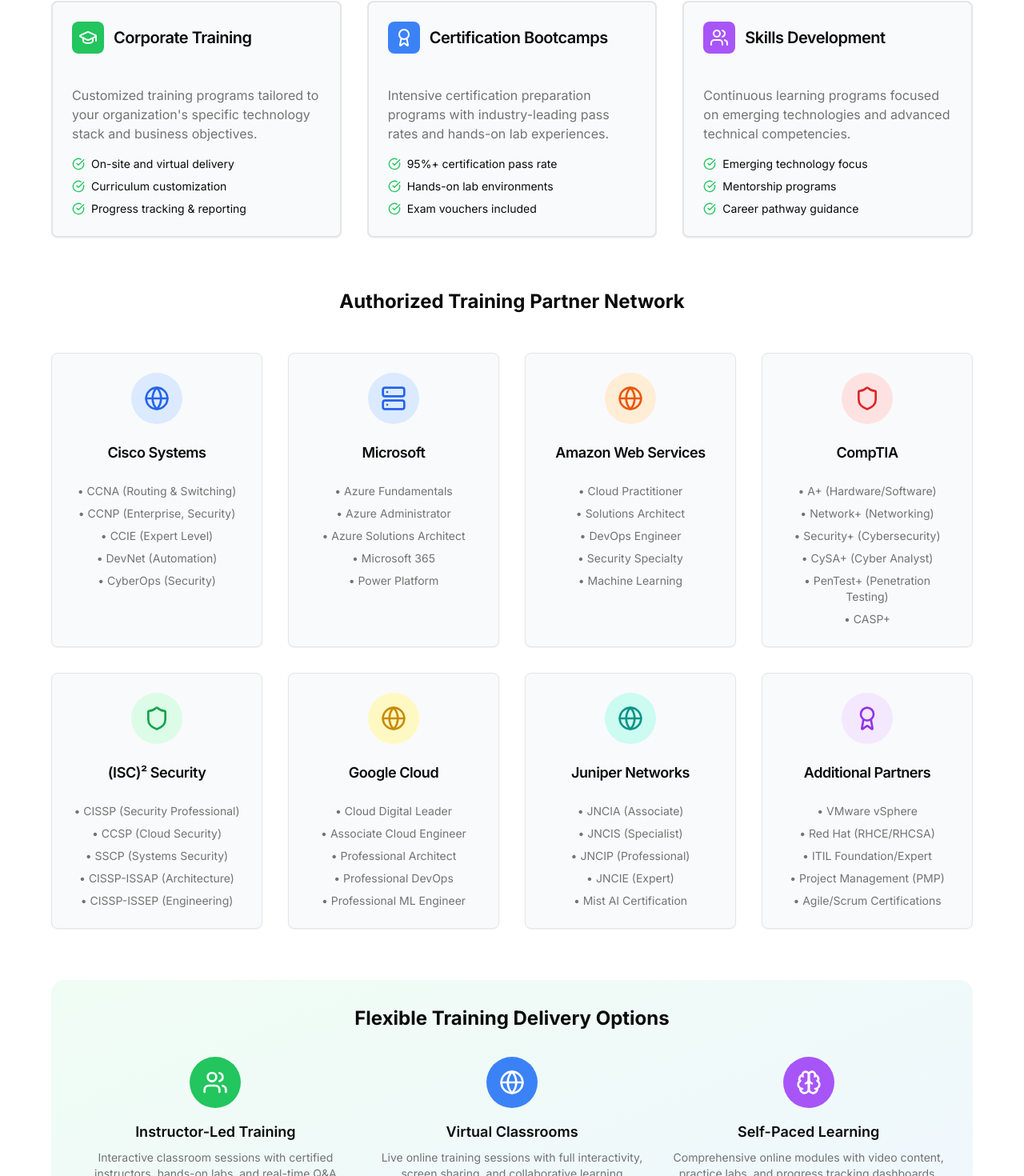
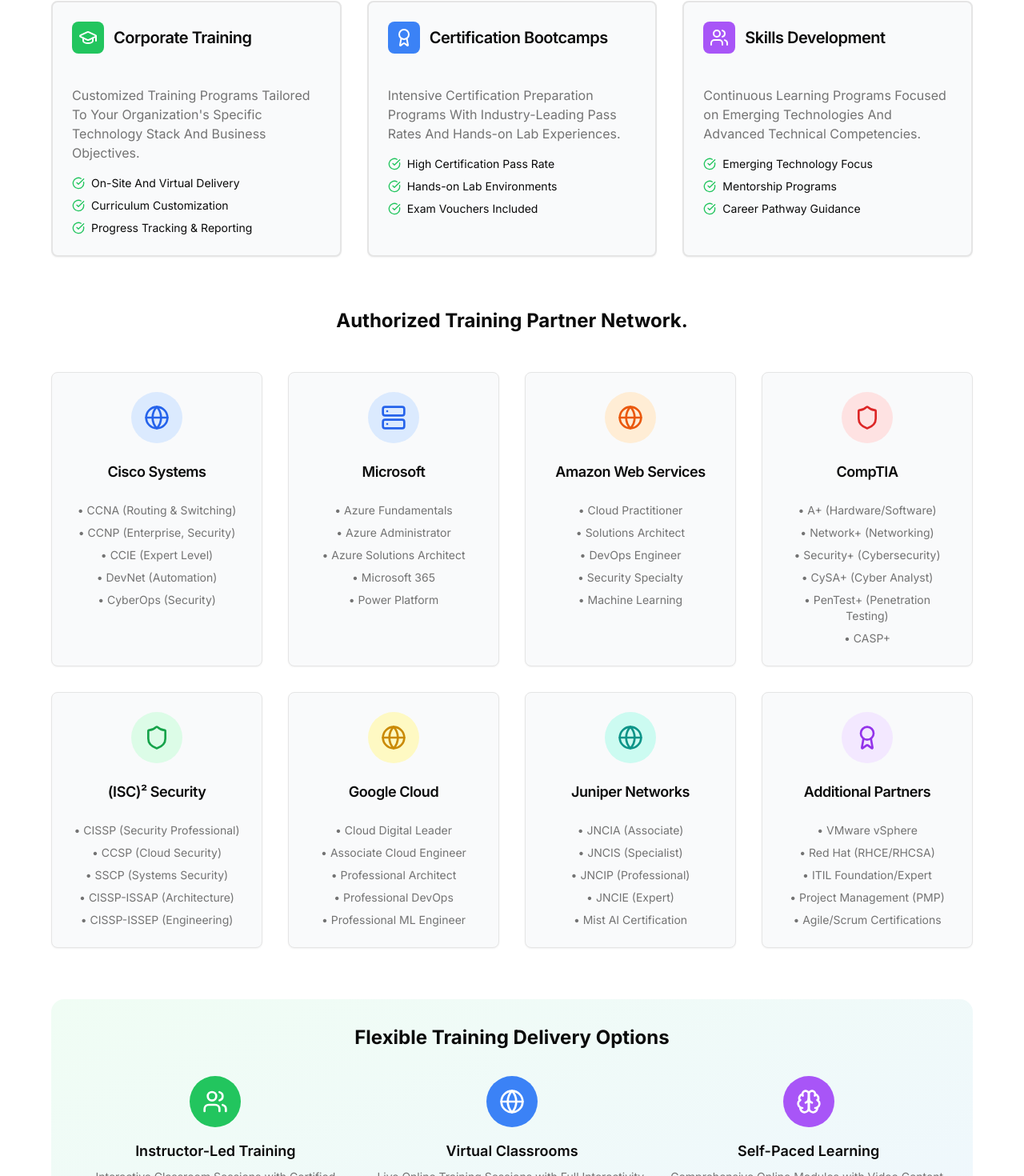
Before and after one commit to binaryballer33/mandy-tec, a Next.js app: page / in a window 1280 px wide. Shown: the part 3437-4907 px from the top of the page at 80% size. Built offline with nearby package versions, Linux system fonts and the light colour scheme.

Commit message:
finished updating website to reflect current up to date information

```diff
--- a/app/blocks/capabilities.tsx
+++ b/app/blocks/capabilities.tsx
@@ -5,26 +5,25 @@ import { Award, FileText, Shield, Users } from 'lucide-react'
 const capabilities = [
 	{
 		icon: Shield,
-		title: 'Security Clearance Ready',
+		title: 'Done Security Clearance Work',
 		description:
-			'Our team maintains active security clearances for classified projects',
+			'Our Team Has Done Security Clearance Work For The United States Air Force, Marines, Amazon Web Services And More.',
 	},
 	{
 		icon: Award,
 		title: 'Proven Track Record',
 		description:
-			'Successfully delivered 200+ government contracts across federal agencies',
+			'Team With Extensive Government and Enterprise Experience From The United States Air Force, Marines, Amazon Web Services And More.',
 	},
 	{
 		icon: FileText,
 		title: 'Compliance Expertise',
-		description:
-			'Deep knowledge of FAR, DFARS, and agency-specific requirements',
+		description: 'Knowledge Of FAR, DFARS, And Agency-Specific Requirements',
 	},
 	{
 		icon: Users,
 		title: 'Experienced Team',
-		description: 'Former government employees who understand agency needs',
+		description: 'Former Government Employees Who Understand Agency Needs',
 	},
 ]
 
@@ -37,8 +36,8 @@ export default function Capabilities() {
 						Why Government Agencies Choose Us
 					</h2>
 					<p className="mt-4 text-lg text-muted-foreground">
-						Our unique combination of technical expertise and government
-						experience
+						Our Unique Combination of Technical Expertise and Government
+						Experience
 					</p>
 				</div>
 
--- a/app/blocks/training-and-certs.tsx
+++ b/app/blocks/training-and-certs.tsx
@@ -17,6 +17,184 @@ import { Brain } from 'lucide-react'
 import { Button } from '@/components/ui/button'
 import { ArrowRight } from 'lucide-react'
 
+// Training overview data
+type TrainingProgram = {
+	id: string
+	title: string
+	description: string
+	icon: React.ElementType
+	iconColor: string
+	features: string[]
+}
+
+const trainingPrograms: TrainingProgram[] = [
+	{
+		id: 'corporate-training',
+		title: 'Corporate Training',
+		description:
+			"Customized Training Programs Tailored To Your Organization's Specific Technology Stack And Business Objectives.",
+		icon: GraduationCap,
+		iconColor: 'bg-green-500',
+		features: [
+			'On-Site And Virtual Delivery',
+			'Curriculum Customization',
+			'Progress Tracking & Reporting',
+		],
+	},
+	{
+		id: 'certification-bootcamps',
+		title: 'Certification Bootcamps',
+		description:
+			'Intensive Certification Preparation Programs With Industry-Leading Pass Rates And Hands-on Lab Experiences.',
+		icon: Award,
+		iconColor: 'bg-blue-500',
+		features: [
+			'High Certification Pass Rate',
+			'Hands-on Lab Environments',
+			'Exam Vouchers Included',
+		],
+	},
+	{
+		id: 'skills-development',
+		title: 'Skills Development',
+		description:
+			'Continuous Learning Programs Focused on Emerging Technologies And Advanced Technical Competencies.',
+		icon: Users,
+		iconColor: 'bg-purple-500',
+		features: [
+			'Emerging Technology Focus',
+			'Mentorship Programs',
+			'Career Pathway Guidance',
+		],
+	},
+]
+
+// Certification partners data
+type CertificationPartner = {
+	id: string
+	name: string
+	icon: React.ElementType
+	iconColor: string
+	iconBgColor: string
+	certifications: string[]
+}
+
+const certificationPartners: CertificationPartner[] = [
+	{
+		id: 'cisco',
+		name: 'Cisco Systems',
+		icon: Globe,
+		iconColor: 'text-blue-600',
+		iconBgColor: 'bg-blue-100 dark:bg-blue-900',
+		certifications: [
+			'CCNA (Routing & Switching)',
+			'CCNP (Enterprise, Security)',
+			'CCIE (Expert Level)',
+			'DevNet (Automation)',
+			'CyberOps (Security)',
+		],
+	},
+	{
+		id: 'microsoft',
+		name: 'Microsoft',
+		icon: Server,
+		iconColor: 'text-blue-600',
+		iconBgColor: 'bg-blue-100 dark:bg-blue-900',
+		certifications: [
+			'Azure Fundamentals',
+			'Azure Administrator',
+			'Azure Solutions Architect',
+			'Microsoft 365',
+			'Power Platform',
+		],
+	},
+	{
+		id: 'aws',
+		name: 'Amazon Web Services',
+		icon: Globe,
+		iconColor: 'text-orange-600',
+		iconBgColor: 'bg-orange-100 dark:bg-orange-900',
+		certifications: [
+			'Cloud Practitioner',
+			'Solutions Architect',
+			'DevOps Engineer',
+			'Security Specialty',
+			'Machine Learning',
+		],
+	},
+	{
+		id: 'comptia',
+		name: 'CompTIA',
+		icon: Shield,
+		iconColor: 'text-red-600',
+		iconBgColor: 'bg-red-100 dark:bg-red-900',
+		certifications: [
+			'A+ (Hardware/Software)',
+			'Network+ (Networking)',
+			'Security+ (Cybersecurity)',
+			'CySA+ (Cyber Analyst)',
+			'PenTest+ (Penetration Testing)',
+			'CASP+',
+		],
+	},
+	{
+		id: 'isc2',
+		name: '(ISC)² Security',
+		icon: Shield,
+		iconColor: 'text-green-600',
+		iconBgColor: 'bg-green-100 dark:bg-green-900',
+		certifications: [
+			'CISSP (Security Professional)',
+			'CCSP (Cloud Security)',
+			'SSCP (Systems Security)',
+			'CISSP-ISSAP (Architecture)',
+			'CISSP-ISSEP (Engineering)',
+		],
+	},
+	{
+		id: 'google-cloud',
+		name: 'Google Cloud',
+		icon: Globe,
+		iconColor: 'text-yellow-600',
+		iconBgColor: 'bg-yellow-100 dark:bg-yellow-900',
+		certifications: [
+			'Cloud Digital Leader',
+			'Associate Cloud Engineer',
+			'Professional Architect',
+			'Professional DevOps',
+			'Professional ML Engineer',
+		],
+	},
+	{
+		id: 'juniper',
+		name: 'Juniper Networks',
+		icon: Globe,
+		iconColor: 'text-teal-600',
+		iconBgColor: 'bg-teal-100 dark:bg-teal-900',
+		certifications: [
+			'JNCIA (Associate)',
+			'JNCIS (Specialist)',
+			'JNCIP (Professional)',
+			'JNCIE (Expert)',
+			'Mist AI Certification',
+		],
+	},
+	{
+		id: 'additional-partners',
+		name: 'Additional Partners',
+		icon: Award,
+		iconColor: 'text-purple-600',
+		iconBgColor: 'bg-purple-100 dark:bg-purple-900',
+		certifications: [
+			'VMware vSphere',
+			'Red Hat (RHCE/RHCSA)',
+			'ITIL Foundation/Expert',
+			'Project Management (PMP)',
+			'Agile/Scrum Certifications',
+		],
+	},
+]
+
 export default function TrainingAndCerts() {
 	return (
 		<section id="training" className="py-20 bg-background">
@@ -30,269 +208,84 @@ export default function TrainingAndCerts() {
 							Enterprise Training & Certification Programs
 						</h2>
 						<p className="text-xl text-muted-foreground max-w-3xl mx-auto">
-							Comprehensive technical training programs designed to elevate your
-							workforce's capabilities and ensure industry-leading
-							certifications across all major technology platforms.
+							Comprehensive Technical Training Programs Designed To Elevate Your
+							Workforce's Capabilities And Ensure Industry-Leading
+							Certifications Across All Major Technology Platforms.
 						</p>
 					</div>
 
 					{/* Training Overview Cards */}
 					<div className="grid gap-8 md:grid-cols-2 lg:grid-cols-3 mb-16">
-						<Card className="border-2 hover:border-green-200 dark:hover:border-green-800 transition-colors bg-gray-50 dark:bg-gray-900/50">
+						{trainingPrograms.map((program) => {
+							const IconComponent = program.icon
+							return (
+								<Card
+									key={program.id}
+									className="border-2 hover:border-green-200 dark:hover:border-green-800 transition-colors bg-gray-50 dark:bg-gray-900/50"
+								>
 									<CardHeader>
 										<div className="flex items-center space-x-3 mb-4">
-									<div className="p-2 bg-green-500 rounded-lg">
-										<GraduationCap className="h-6 w-6 text-white" />
+											<div className={`p-2 ${program.iconColor} rounded-lg`}>
+												<IconComponent className="h-6 w-6 text-white" />
 											</div>
-									<CardTitle className="text-xl">Corporate Training</CardTitle>
+											<CardTitle className="text-xl">{program.title}</CardTitle>
 										</div>
 									</CardHeader>
 									<CardContent>
 										<CardDescription className="text-base mb-4">
-									Customized training programs tailored to your organization's
-									specific technology stack and business objectives.
+											{program.description}
 										</CardDescription>
 										<div className="space-y-2 text-sm">
-									<div className="flex items-center space-x-2">
+											{program.features.map((feature, index) => (
+												<div
+													key={index}
+													className="flex items-center space-x-2"
+												>
 													<CheckCircle className="h-4 w-4 text-green-500" />
-										<span>On-site and virtual delivery</span>
+													<span>{feature}</span>
 												</div>
-									<div className="flex items-center space-x-2">
-										<CheckCircle className="h-4 w-4 text-green-500" />
-										<span>Curriculum customization</span>
-									</div>
-									<div className="flex items-center space-x-2">
-										<CheckCircle className="h-4 w-4 text-green-500" />
-										<span>Progress tracking & reporting</span>
-									</div>
+											))}
 										</div>
 									</CardContent>
 								</Card>
-
-						<Card className="border-2 hover:border-green-200 dark:hover:border-green-800 transition-colors bg-gray-50 dark:bg-gray-900/50">
-							<CardHeader>
-								<div className="flex items-center space-x-3 mb-4">
-									<div className="p-2 bg-blue-500 rounded-lg">
-										<Award className="h-6 w-6 text-white" />
-									</div>
-									<CardTitle className="text-xl">
-										Certification Bootcamps
-									</CardTitle>
-								</div>
-							</CardHeader>
-							<CardContent>
-								<CardDescription className="text-base mb-4">
-									Intensive certification preparation programs with
-									industry-leading pass rates and hands-on lab experiences.
-								</CardDescription>
-								<div className="space-y-2 text-sm">
-									<div className="flex items-center space-x-2">
-										<CheckCircle className="h-4 w-4 text-green-500" />
-										<span>95%+ certification pass rate</span>
-									</div>
-									<div className="flex items-center space-x-2">
-										<CheckCircle className="h-4 w-4 text-green-500" />
-										<span>Hands-on lab environments</span>
-									</div>
-									<div className="flex items-center space-x-2">
-										<CheckCircle className="h-4 w-4 text-green-500" />
-										<span>Exam vouchers included</span>
-									</div>
-								</div>
-							</CardContent>
-						</Card>
-
-						<Card className="border-2 hover:border-green-200 dark:hover:border-green-800 transition-colors bg-gray-50 dark:bg-gray-900/50">
-							<CardHeader>
-								<div className="flex items-center space-x-3 mb-4">
-									<div className="p-2 bg-purple-500 rounded-lg">
-										<Users className="h-6 w-6 text-white" />
-									</div>
-									<CardTitle className="text-xl">Skills Development</CardTitle>
-								</div>
-							</CardHeader>
-							<CardContent>
-								<CardDescription className="text-base mb-4">
-									Continuous learning programs focused on emerging technologies
-									and advanced technical competencies.
-								</CardDescription>
-								<div className="space-y-2 text-sm">
-									<div className="flex items-center space-x-2">
-										<CheckCircle className="h-4 w-4 text-green-500" />
-										<span>Emerging technology focus</span>
-									</div>
-									<div className="flex items-center space-x-2">
-										<CheckCircle className="h-4 w-4 text-green-500" />
-										<span>Mentorship programs</span>
-									</div>
-									<div className="flex items-center space-x-2">
-										<CheckCircle className="h-4 w-4 text-green-500" />
-										<span>Career pathway guidance</span>
-									</div>
-								</div>
-							</CardContent>
-						</Card>
+							)
+						})}
 					</div>
 
 					{/* Certification Partners */}
 					<div className="mb-16">
 						<h3 className="text-2xl font-bold text-foreground text-center mb-12">
-							Authorized Training Partner Network
+							Authorized Training Partner Network.
 						</h3>
 
 						<div className="grid gap-8 md:grid-cols-2 lg:grid-cols-4">
-							{/* Cisco */}
-							<Card className="text-center hover:shadow-lg transition-shadow bg-gray-50 dark:bg-gray-900/50">
+							{certificationPartners.map((partner) => {
+								const IconComponent = partner.icon
+								return (
+									<Card
+										key={partner.id}
+										className="text-center hover:shadow-lg transition-shadow bg-gray-50 dark:bg-gray-900/50"
+									>
 										<CardHeader>
-									<div className="mx-auto mb-4 flex h-16 w-16 items-center justify-center rounded-full bg-blue-100 dark:bg-blue-900">
-										<Globe className="h-8 w-8 text-blue-600" />
+											<div
+												className={`mx-auto mb-4 flex h-16 w-16 items-center justify-center rounded-full ${partner.iconBgColor}`}
+											>
+												<IconComponent
+													className={`h-8 w-8 ${partner.iconColor}`}
+												/>
 											</div>
-									<CardTitle className="text-lg">Cisco Systems</CardTitle>
+											<CardTitle className="text-lg">{partner.name}</CardTitle>
 										</CardHeader>
 										<CardContent>
 											<div className="space-y-2 text-sm text-muted-foreground">
-										<p>• CCNA (Routing & Switching)</p>
-										<p>• CCNP (Enterprise, Security)</p>
-										<p>• CCIE (Expert Level)</p>
-										<p>• DevNet (Automation)</p>
-										<p>• CyberOps (Security)</p>
+												{partner.certifications.map((cert, index) => (
+													<p key={index}>• {cert}</p>
+												))}
 											</div>
 										</CardContent>
 									</Card>
-
-							{/* Microsoft */}
-							<Card className="text-center hover:shadow-lg transition-shadow bg-gray-50 dark:bg-gray-900/50">
-								<CardHeader>
-									<div className="mx-auto mb-4 flex h-16 w-16 items-center justify-center rounded-full bg-blue-100 dark:bg-blue-900">
-										<Server className="h-8 w-8 text-blue-600" />
-									</div>
-									<CardTitle className="text-lg">Microsoft</CardTitle>
-								</CardHeader>
-								<CardContent>
-									<div className="space-y-2 text-sm text-muted-foreground">
-										<p>• Azure Fundamentals</p>
-										<p>• Azure Administrator</p>
-										<p>• Azure Solutions Architect</p>
-										<p>• Microsoft 365</p>
-										<p>• Power Platform</p>
-									</div>
-								</CardContent>
-							</Card>
-
-							{/* AWS */}
-							<Card className="text-center hover:shadow-lg transition-shadow bg-gray-50 dark:bg-gray-900/50">
-								<CardHeader>
-									<div className="mx-auto mb-4 flex h-16 w-16 items-center justify-center rounded-full bg-orange-100 dark:bg-orange-900">
-										<Globe className="h-8 w-8 text-orange-600" />
-									</div>
-									<CardTitle className="text-lg">Amazon Web Services</CardTitle>
-								</CardHeader>
-								<CardContent>
-									<div className="space-y-2 text-sm text-muted-foreground">
-										<p>• Cloud Practitioner</p>
-										<p>• Solutions Architect</p>
-										<p>• DevOps Engineer</p>
-										<p>• Security Specialty</p>
-										<p>• Machine Learning</p>
-									</div>
-								</CardContent>
-							</Card>
-
-							{/* CompTIA */}
-							<Card className="text-center hover:shadow-lg transition-shadow bg-gray-50 dark:bg-gray-900/50">
-								<CardHeader>
-									<div className="mx-auto mb-4 flex h-16 w-16 items-center justify-center rounded-full bg-red-100 dark:bg-red-900">
-										<Shield className="h-8 w-8 text-red-600" />
-									</div>
-									<CardTitle className="text-lg">CompTIA</CardTitle>
-								</CardHeader>
-								<CardContent>
-									<div className="space-y-2 text-sm text-muted-foreground">
-										<p>• A+ (Hardware/Software)</p>
-										<p>• Network+ (Networking)</p>
-										<p>• Security+ (Cybersecurity)</p>
-										<p>• CySA+ (Cyber Analyst)</p>
-										<p>• PenTest+ (Penetration Testing)</p>
-										<p>• CASP+</p>
-									</div>
-								</CardContent>
-							</Card>
-
-							{/* ISC2 */}
-							<Card className="text-center hover:shadow-lg transition-shadow bg-gray-50 dark:bg-gray-900/50">
-								<CardHeader>
-									<div className="mx-auto mb-4 flex h-16 w-16 items-center justify-center rounded-full bg-green-100 dark:bg-green-900">
-										<Shield className="h-8 w-8 text-green-600" />
-									</div>
-									<CardTitle className="text-lg">(ISC)² Security</CardTitle>
-								</CardHeader>
-								<CardContent>
-									<div className="space-y-2 text-sm text-muted-foreground">
-										<p>• CISSP (Security Professional)</p>
-										<p>• CCSP (Cloud Security)</p>
-										<p>• SSCP (Systems Security)</p>
-										<p>• CISSP-ISSAP (Architecture)</p>
-										<p>• CISSP-ISSEP (Engineering)</p>
-									</div>
-								</CardContent>
-							</Card>
-
-							{/* Google Cloud */}
-							<Card className="text-center hover:shadow-lg transition-shadow bg-gray-50 dark:bg-gray-900/50">
-								<CardHeader>
-									<div className="mx-auto mb-4 flex h-16 w-16 items-center justify-center rounded-full bg-yellow-100 dark:bg-yellow-900">
-										<Globe className="h-8 w-8 text-yellow-600" />
-									</div>
-									<CardTitle className="text-lg">Google Cloud</CardTitle>
-								</CardHeader>
-								<CardContent>
-									<div className="space-y-2 text-sm text-muted-foreground">
-										<p>• Cloud Digital Leader</p>
-										<p>• Associate Cloud Engineer</p>
-										<p>• Professional Architect</p>
-										<p>• Professional DevOps</p>
-										<p>• Professional ML Engineer</p>
-									</div>
-								</CardContent>
-							</Card>
-
-							{/* Juniper */}
-							<Card className="text-center hover:shadow-lg transition-shadow bg-gray-50 dark:bg-gray-900/50">
-								<CardHeader>
-									<div className="mx-auto mb-4 flex h-16 w-16 items-center justify-center rounded-full bg-teal-100 dark:bg-teal-900">
-										<Globe className="h-8 w-8 text-teal-600" />
-									</div>
-									<CardTitle className="text-lg">Juniper Networks</CardTitle>
-								</CardHeader>
-								<CardContent>
-									<div className="space-y-2 text-sm text-muted-foreground">
-										<p>• JNCIA (Associate)</p>
-										<p>• JNCIS (Specialist)</p>
-										<p>• JNCIP (Professional)</p>
-										<p>• JNCIE (Expert)</p>
-										<p>• Mist AI Certification</p>
-									</div>
-								</CardContent>
-							</Card>
-
-							{/* Additional Vendors */}
-							<Card className="text-center hover:shadow-lg transition-shadow bg-gray-50 dark:bg-gray-900/50">
-								<CardHeader>
-									<div className="mx-auto mb-4 flex h-16 w-16 items-center justify-center rounded-full bg-purple-100 dark:bg-purple-900">
-										<Award className="h-8 w-8 text-purple-600" />
-									</div>
-									<CardTitle className="text-lg">Additional Partners</CardTitle>
-								</CardHeader>
-								<CardContent>
-									<div className="space-y-2 text-sm text-muted-foreground">
-										<p>• VMware vSphere</p>
-										<p>• Red Hat (RHCE/RHCSA)</p>
-										<p>• ITIL Foundation/Expert</p>
-										<p>• Project Management (PMP)</p>
-										<p>• Agile/Scrum Certifications</p>
-									</div>
-								</CardContent>
-							</Card>
+								)
+							})}
 						</div>
 					</div>
 
@@ -311,8 +304,8 @@ export default function TrainingAndCerts() {
 									Instructor-Led Training
 								</h4>
 								<p className="text-sm text-muted-foreground">
-									Interactive classroom sessions with certified instructors,
-									hands-on labs, and real-time Q&A support.
+									Interactive Classroom Sessions with Certified Instructors,
+									Hands-on Labs, And Real-time Q&A Support.
 								</p>
 							</div>
 
@@ -324,8 +317,8 @@ export default function TrainingAndCerts() {
 									Virtual Classrooms
 								</h4>
 								<p className="text-sm text-muted-foreground">
-									Live online training sessions with full interactivity, screen
-									sharing, and collaborative learning environments.
+									Live Online Training Sessions with Full Interactivity, Screen
+									Sharing, And Collaborative Learning Environments.
 								</p>
 							</div>
 
@@ -337,8 +330,8 @@ export default function TrainingAndCerts() {
 									Self-Paced Learning
 								</h4>
 								<p className="text-sm text-muted-foreground">
-									Comprehensive online modules with video content, practice
-									labs, and progress tracking dashboards.
+									Comprehensive Online Modules with Video Content, Practice
+									Labs, And Progress Tracking Dashboards.
 								</p>
 							</div>
 						</div>
@@ -387,11 +380,11 @@ export default function TrainingAndCerts() {
 					{/* Training CTA */}
 					<div className="mt-16 text-center">
 						<h3 className="text-2xl font-bold text-foreground mb-4">
-							Ready to Elevate Your Team's Skills?
+							Ready To Elevate Your Team's Skills?
 						</h3>
 						<p className="text-lg text-muted-foreground mb-8 max-w-2xl mx-auto">
-							Contact us to discuss custom training programs tailored to your
-							organization's specific needs and objectives.
+							Contact Us To Discuss Custom Training Programs Tailored to Your
+							Organization's Specific Needs And Objectives.
 						</p>
 						<div className="flex flex-col gap-4 sm:flex-row sm:justify-center">
 							<Button size="lg" className="bg-green-600 hover:bg-green-700">
--- a/app/page.tsx
+++ b/app/page.tsx
@@ -9,7 +9,7 @@ import TechnicalCapabilities from './blocks/technical-capabilities'
 import WorkTogether from './blocks/work-together'
 import Footer from './blocks/footer'
 import ServicesOverview from './blocks/services-overview'
-import Leadership from './blocks/leadership'
+import Team from './blocks/team'
 import TrainingAndCerts from './blocks/training-and-certs'
 import Hero from './blocks/hero'
 import Header from './blocks/header'
@@ -66,7 +66,7 @@ export default function HomePage() {
 			<TechnicalCapabilities />
 			<TrainingAndCerts />
 			<Capabilities />
-			<Leadership />
+			<Team />
 			<ServicesOverview />
 			<WorkTogether />
 			<Footer />
```
Also changed, not shown: app/blocks/services-overview.tsx (+1 -14 lines), app/blocks/team.tsx (renamed from app/blocks/leadership.tsx, +82 -49 lines). Lines whose indentation alone changed are shown as unchanged.
